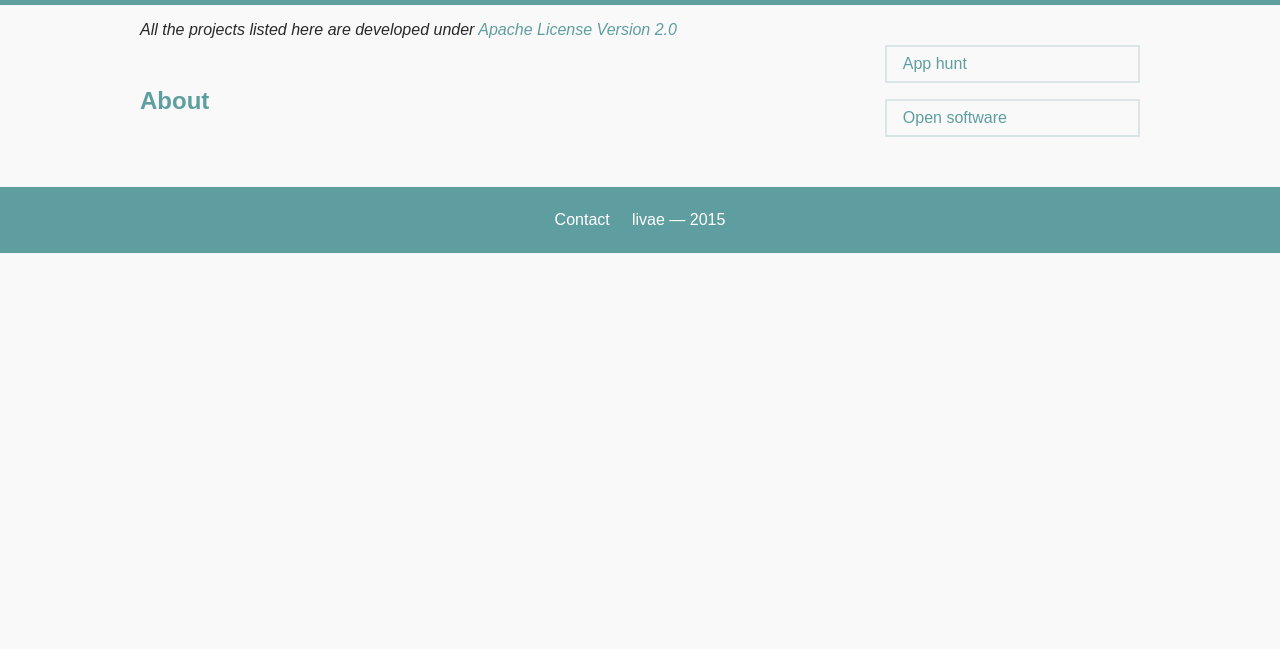
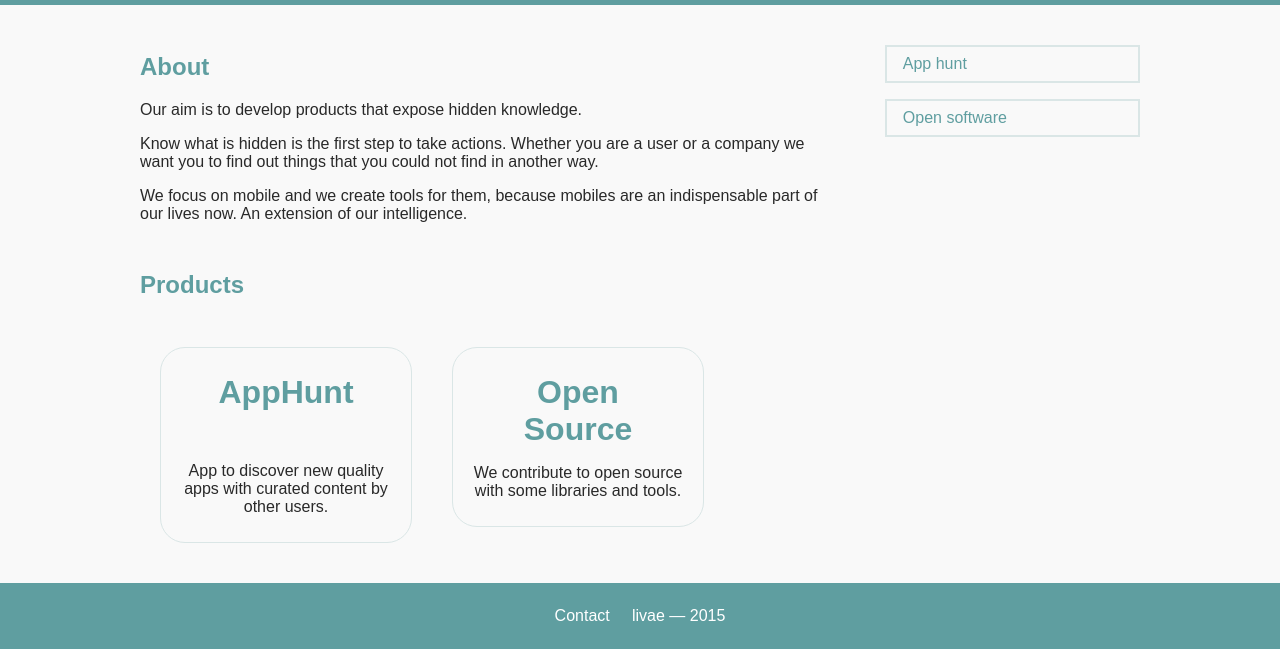
Before and after one commit to jorgemf/livae.github.io, a plain HTML site: page index.html in a window 1280 px wide. Shown: the part 151-800 px from the top of the page. Drawn offline with Linux system fonts and the light colour scheme; a web font is replaced by a local one.

Commit message:
added some quality content to the page

```diff
--- a/index.html
+++ b/index.html
@@ -57,15 +57,46 @@
                 </ul>
             </div>
             <div class="main_column left">
-            <p><em>All the projects listed here are developed under
-                <a href="http://www.apache.org/licenses/LICENSE-2.0">Apache License Version 2.0</a>
-            </em></p>
 
                 <!-- -------------------------------------------------------------------------------- -->
 
                 <h2>About</h2>
 
+                <p>Our aim is to develop products that expose hidden knowledge.</p>
+
+                <p>Know what is hidden is the first step to take actions. Whether you are a user or
+                    a company we want you to find out things that you could not find in another
+                    way.</p>
+
+                <p>We focus on mobile and we create tools for them, because mobiles are an
+                    indispensable part of our lives now. An extension of our intelligence.</p>
+
+                <h2 style="margin-bottom: 2em;">Products</h2>
+
             </div>
+            <div class="clear"></div>
+
+            <a href="http://apphunt.livae.com">
+                <div class="left product_column">
+                    <h3 style="margin-bottom: 1.6em;">AppHunt</h3>
+                    <!--<img src="logo-apphunt.svg" height="100px">-->
+                    <p>App to discover new quality apps with curated content by other users.</p>
+                </div>
+            </a>
+
+            <!--<a href="http://behaviour.livae.com"><div class="left product_column">-->
+            <!--<h3>Behaviour Analytics</h3>-->
+            <!--<p>Library for mobile apps to discover the behaviour patterns of the users.</p>-->
+            <!--</div></a>-->
+
+            <a href="http://open.livae.com">
+                <div class="left product_column">
+                    <h3>Open Source</h3>
+                    <!--<img src="logo-livae.svg" height="100px">-->
+                    <p>We contribute to open source with some libraries and tools.</p>
+                </div>
+            </a>
+
             <div class="clear"></div>
         </div>
     </section>
--- a/style.css
+++ b/style.css
@@ -6,14 +6,20 @@
     unicode-range: U+0000-00FF, U+0131, U+0152-0153, U+02C6, U+02DA, U+02DC, U+2000-206F, U+2074, U+20AC, U+2212, U+2215, U+E0FF, U+EFFD, U+F000;
 }
 
+html {
+    height: 100%;
+}
+
 body {
     background-color: #F9F9F9;
     font-family: 'Quicksand', sans-serif;
     color: #292929;
     margin: 0;
-    height:100%;
+    height: 100%;
 }
+
 #wrapper {
+    display: block;
     min-height: 100%;
     position: relative;
 }
@@ -39,18 +45,19 @@ header menu li {
     padding: 0;
 }
 
-header menu li img{
+header menu li img {
     margin-left: 20px;
     border: 3px solid transparent;
     border-radius: 64px;
 
 }
+
 header menu li a img:hover {
     border: 3px solid white;
     border-radius: 64px;
 }
 
-section#body{
+section#body {
     padding-bottom: 100px;
 }
 
@@ -64,7 +71,6 @@ footer {
     width: 100%;
     position: absolute;
     bottom: 0;
-    left: 0;
 }
 
 .container {
@@ -102,7 +108,7 @@ header h1 {
     color: #FFFFFF;
 }
 
-header h1 img{
+header h1 img {
     margin-right: 18px;
 }
 
@@ -121,18 +127,20 @@ a {
     color: #5F9EA0;
     text-decoration: none;
 }
-footer a{
+
+footer a {
     color: #FFFFFF;
 }
 
-header a{
+header a {
     color: #FFFFFF;
 }
 
 a:hover {
     text-decoration: underline;
 }
-header h1 a:hover{
+
+header h1 a:hover {
     text-decoration: none;
 }
 
@@ -158,3 +166,25 @@ ul.navigation_menu li {
 .small {
     font-size: 0.9em;
 }
+
+.product_column {
+    text-align: center;
+    width: 230px;
+    margin-left: 20px;
+    margin-right: 20px;
+    padding: 10px;
+    border: solid 1px #DAE6E6;
+    border-radius: 25px;
+}
+
+.product_column:hover {
+    background: #DAE6E6;
+}
+
+.product_column h3 {
+    font-size: 2em;
+    margin: 0.5em;
+}
+a .product_column p{
+    color: #292929;
+}
```
Lines whose indentation alone changed are shown as unchanged.
